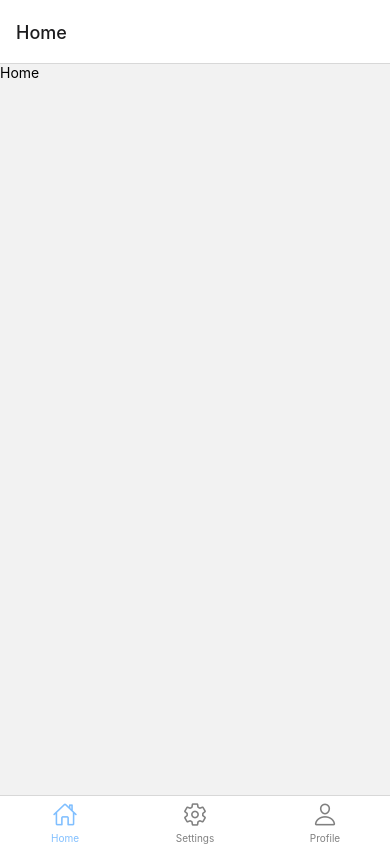
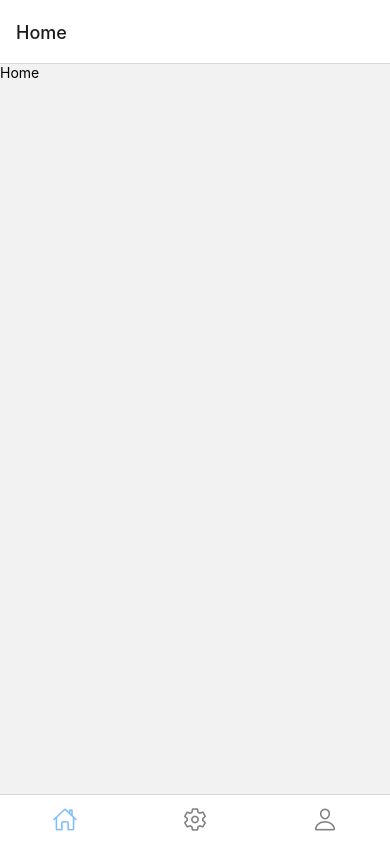
Before and after one commit to MediSyncBox/MediSync-APP, a React Native app: screen / in a window 390 px wide. Built offline with nearby package versions, Linux system fonts and the light colour scheme.

Commit message:
delete tabbar label

```diff
--- a/App.tsx
+++ b/App.tsx
@@ -39,7 +39,15 @@ function App() {
           },
           tabBarActiveTintColor: '#80bfff',
           tabBarInactiveTintColor: 'gray',
-    tabBarStyle: [{ display: "flex" }, null],
+          tabBarStyle: {
+            display: "flex",
+            height: 50,
+          },
+          tabBarItemStyle: {
+            justifyContent: 'center',
+            paddingVertical: 10,
+          },
+          tabBarLabel: () => null,
         })}
       >
         <Tab.Screen name="Home" component={HomeScreen} />
@@ -48,6 +56,7 @@ function App() {
       </Tab.Navigator>
 
 
+
     </NavigationContainer>
   );
 }
```
Lines whose indentation alone changed are shown as unchanged.
